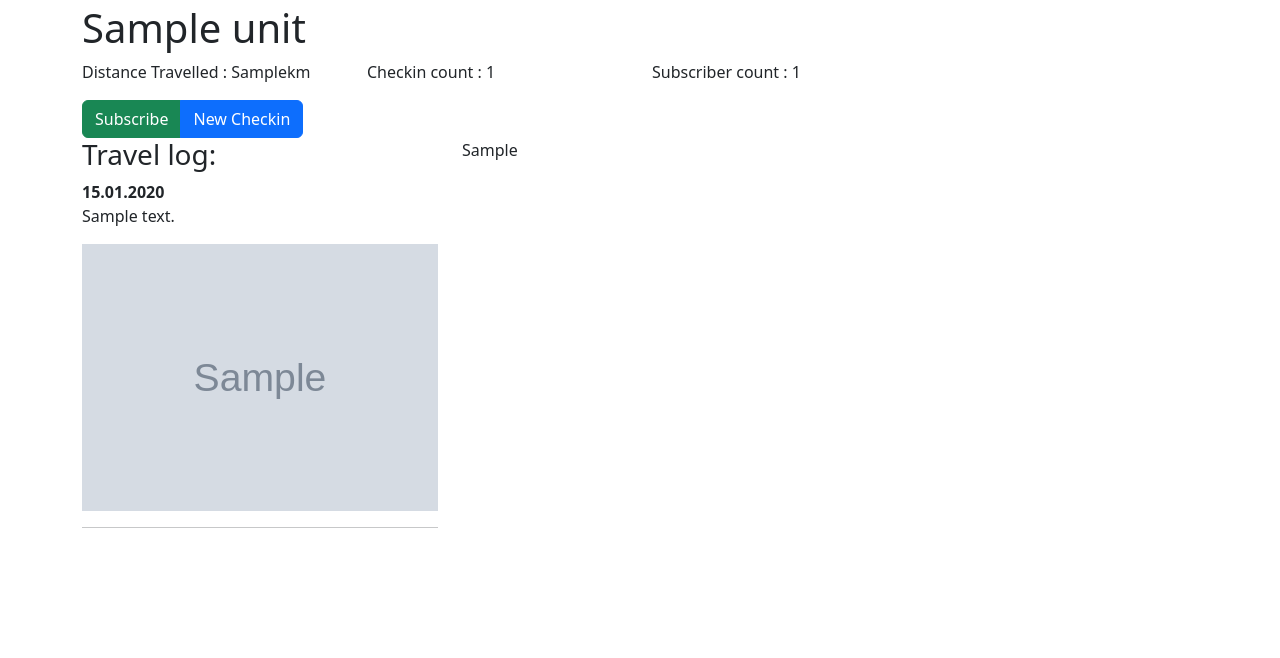
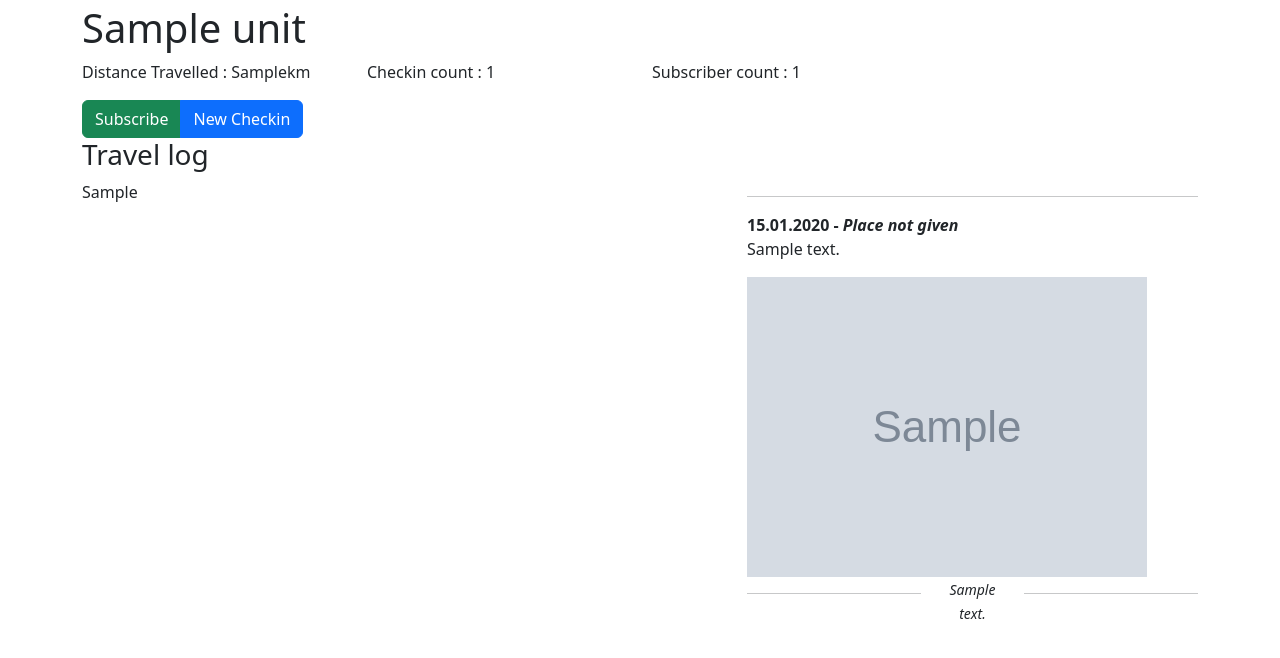
Before and after one commit to jvacek/FlameRelay, a Django app: template flamerelay/templates/backend/unit.html in a window 1280 px wide. Shown: the part 56-714 px from the top of the page. Run offline with Django 4.2, Linux system fonts and the light colour scheme; the template is opened without the code that fills it: most values are stand-ins (such as "Sample title", 1, 10 or a date in 2020); grey boxes marked "Sample" are stand-in pictures; some libraries are stand-ins or nearby versions.

Commit message:
Fix team to slug, Add place back, annoate time difference between checkins, etc.

```diff
--- a/flamerelay/backend/models.py
+++ b/flamerelay/backend/models.py
@@ -20,7 +20,7 @@ from .services import send_email_to_subscribers_task
 
 
 class Team(models.Model):
-    name = models.CharField(max_length=32, unique=True)
+    name = models.SlugField(max_length=32, unique=True)
 
 
 class Unit(models.Model):
@@ -92,10 +92,11 @@ class CheckIn(models.Model):
         size=[1024, 1024],
     )
     message = models.TextField(blank=True)
+    place = models.CharField(max_length=200, blank=True)
     location = PlainLocationField(zoom=3, default="41.123,5.987", validators=[validate_not_default_value])
 
     class Meta:
-        ordering = ["date_created"]
+        ordering = ["-date_created"]
 
     def __str__(self):
         return f"{str(self.unit)} {str(self.date_created)}"
--- a/flamerelay/templates/backend/unit.html
+++ b/flamerelay/templates/backend/unit.html
@@ -26,18 +26,34 @@
     </div>
   </div>
   <div class="row">
-        <div class="col-sm-4">
-            <h3>Travel log:</h3>
-            {% for checkin in unit.checkin_set.all %}
-                {% comment %} <li>{{ checkin }}</li> {% endcomment %}
-                <b>{{ checkin.date_created|date:"d.m.Y" }}</b>
+    <h3>Travel log</h3>
+    <div class="col-sm-7">{{ map_html | safe }}</div>
+    <div class="col-sm-5">
+      <hr>
+      {% for checkin in unit.annotated_checkin_set %}
+        <div class="row">
+          <div class="col-sm-12">
+            <b>{{ checkin.date_created|date:"d.m.Y" }} - {{ checkin.place|default:"<i>Place not given</i>" }}</b>
             <p>
               {{ checkin.message|default:"<i>No message</i>" }}
             </p>
             {% if checkin.image %}<img src={{ checkin.image }} style ='max-height:400px' class="img-fluid">{% endif %}
+          </div>
+        </div>
+        <div class="row">
+          <div class="col-sm-5">
             <hr>
+          </div>
+          <div class="col-sm-2">
+            <p class="text-center">
+              <i><small>{{ checkin.duration_text }}</small></i>
+            </p>
+          </div>
+          <div class="col-sm-5">
+            <hr>
+          </div>
+        </div>
       {% endfor %}
     </div>
-        <div class="col-sm-8">{{ map_html | safe }}</div>
   </div>
 {% endblock content %}
```
Also changed, not shown: flamerelay/backend/views.py (+26 -7 lines), flamerelay/backend/migrations/0004_team_unit_team.py, flamerelay/backend/migrations/0005_checkin_place.py (added). Lines whose indentation alone changed are shown as unchanged.
